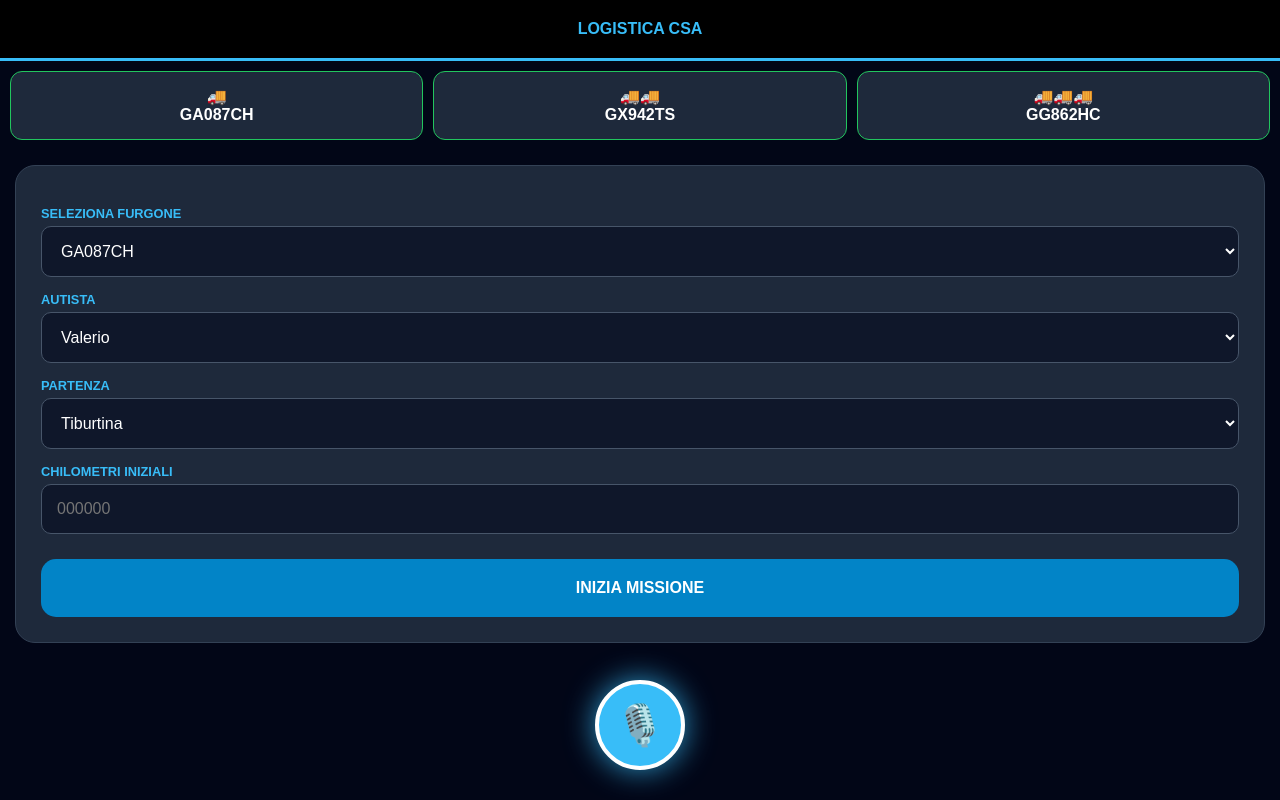
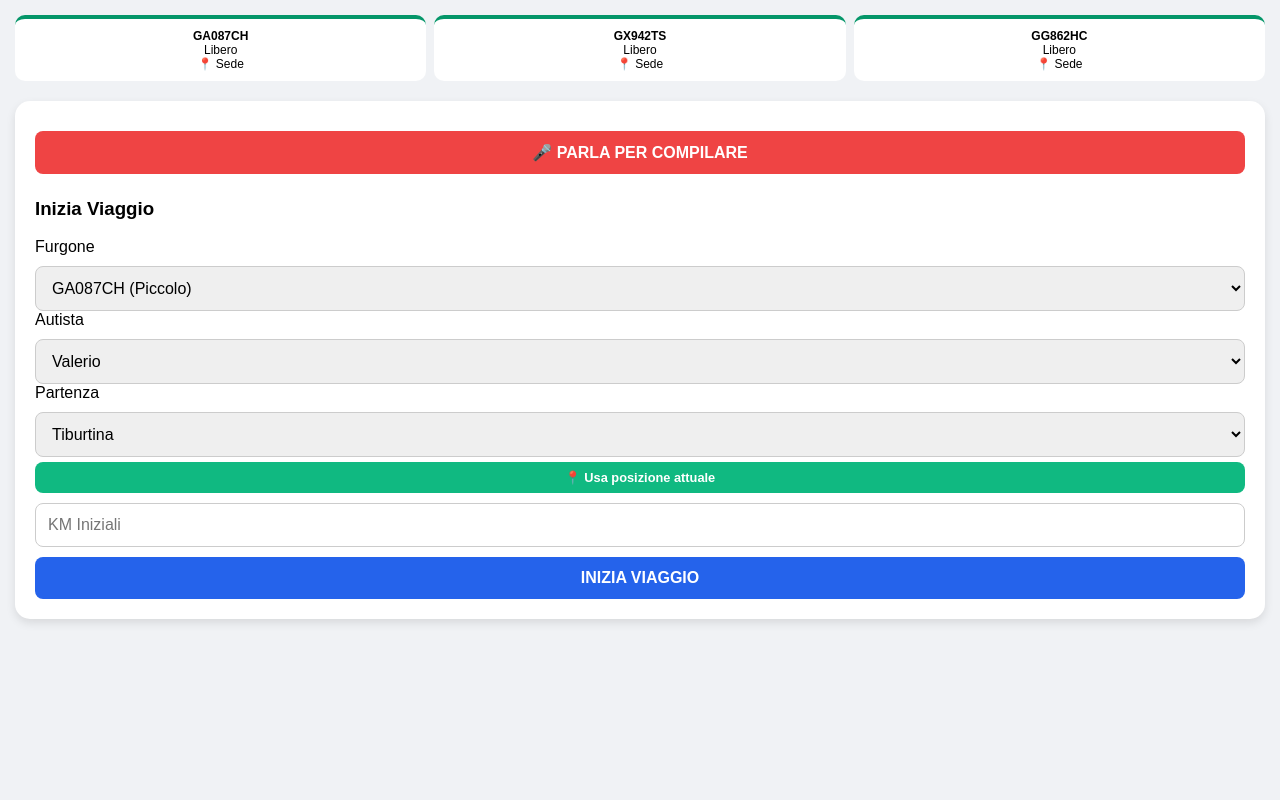
Before and after one commit to valerio121291/furgoni-uscite, a Flask app: page / in a window 1280 px wide. Run offline with Flask 3, Linux system fonts and the light colour scheme.

Commit message:
Update form.html

```diff
--- a/templates/form.html
+++ b/templates/form.html
@@ -2,115 +2,158 @@
 <html lang="it">
 <head>
     <meta charset="utf-8">
-    <meta name="viewport" content="width=device-width, initial-scale=1, maximum-scale=1, user-scalable=no">
-    <title>Logistica CSA</title>
+    <meta name="viewport" content="width=device-width, initial-scale=1">
+    <title>Centrale Furgoni Valerio</title>
     <style>
-        :root { --bg: #020617; --card: #1e293b; --accent: #38bdf8; --success: #22c55e; --warning: #f59e0b; }
-        body { font-family: sans-serif; background: var(--bg); color: white; margin: 0; padding-bottom: 120px; overflow-x: hidden; }
-        .header { background: #000; color: var(--accent); padding: 20px; text-align: center; font-weight: 800; border-bottom: 3px solid var(--accent); }
-        .status-container { display: grid; grid-template-columns: repeat(3, 1fr); gap: 10px; padding: 10px; }
-        .truck-card { background: var(--card); padding: 15px 5px; border-radius: 12px; text-align: center; border: 1px solid #334155; }
-        .truck-card.In.Viaggio { border-color: var(--warning); box-shadow: 0 0 10px var(--warning); }
-        .truck-card.Libero { border-color: var(--success); }
-        .card { background: var(--card); margin: 15px; padding: 25px; border-radius: 20px; border: 1px solid #334155; }
-        label { display: block; margin-top: 15px; color: var(--accent); font-weight: bold; font-size: 0.8rem; }
-        select, input { width: 100%; padding: 15px; margin-top: 5px; border-radius: 10px; border: 1px solid #475569; background: #0f172a; color: white; box-sizing: border-box; font-size: 1rem; }
-        .btn { width: 100%; padding: 20px; margin-top: 25px; border-radius: 15px; border: none; font-weight: bold; color: white; text-transform: uppercase; cursor: pointer; font-size: 1rem; }
-        .btn-start { background: #0284c7; } .btn-next { background: #d97706; } .btn-stop { background: #16a34a; }
-        #voiceBtn { position: fixed; bottom: 30px; left: 50%; transform: translateX(-50%); width: 90px; height: 90px; border-radius: 50%; background: var(--accent); border: 4px solid white; font-size: 40px; z-index: 9999; display: flex; align-items: center; justify-content: center; box-shadow: 0 0 30px rgba(56,189,248,0.8); cursor: pointer; -webkit-tap-highlight-color: transparent; }
+        body { font-family: sans-serif; background: #f0f2f5; padding: 15px; margin: 0; }
+        .status-grid { display: grid; grid-template-columns: repeat(3, 1fr); gap: 8px; margin-bottom: 20px; }
+        .truck-card { background: white; padding: 10px; border-radius: 10px; text-align: center; font-size: 0.75rem; border-top: 4px solid #ccc; }
+        .In.Viaggio { border-top-color: #f97316; }
+        .Libero { border-top-color: #059669; }
+        .main-card { background: white; padding: 20px; border-radius: 15px; box-shadow: 0 4px 10px rgba(0,0,0,0.1); }
+        select, input, button { width: 100%; padding: 12px; margin-top: 10px; border-radius: 8px; border: 1px solid #ccc; box-sizing: border-box; font-size: 1rem; }
+        button { background: #2563eb; color: white; font-weight: bold; border: none; cursor: pointer; }
+        .btn-stop { background: #059669; }
+        .voice-btn { background: #ef4444; margin-bottom: 15px; }
+        .gps-btn { background: #10b981; color: white; padding: 8px; margin-top: 5px; border-radius: 8px; border: none; font-size: 0.8rem; cursor: pointer; }
+        .info-box { background: #eff6ff; padding: 10px; border-radius: 8px; margin-bottom: 15px; font-size: 0.9rem; border-left: 4px solid #2563eb; }
+        #voice-status { font-size: 0.8rem; text-align: center; color: #666; margin-top: -10px; margin-bottom: 10px; }
     </style>
 </head>
 <body>
-    <div class="header">LOGISTICA CSA</div>
 
-    <div class="status-container">
-        <div class="truck-card {{ furgoni['GA087CH'].stato }}">🚚<br><strong>GA087CH</strong></div>
-        <div class="truck-card {{ furgoni['GX942TS'].stato }}">🚚🚚<br><strong>GX942TS</strong></div>
-        <div class="truck-card {{ furgoni['GG862HC'].stato }}">🚚🚚🚚<br><strong>GG862HC</strong></div>
+    <div class="status-grid">
+        {% for t, info in furgoni.items() %}
+        <div class="truck-card {{ info.stato }}">
+            <strong>{{ t }}</strong><br>
+            {{ info.stato }}<br>
+            📍 {{ info.posizione }}
+        </div>
+        {% endfor %}
     </div>
 
-    <div class="main-container"><div class="card"><form method="post" id="mainForm">
+    <div class="main-card">
         {% if not targa_attiva %}
-            <label>SELEZIONA FURGONE</label>
-            <select name="targa"><option value="GA087CH">GA087CH</option><option value="GX942TS">GX942TS</option><option value="GG862HC">GG862HC</option></select>
-            <label>AUTISTA</label>
-            <select name="autista" id="select_autista"><option>Valerio</option><option>Daniele</option><option>Costantino</option><option>Stefano</option></select>
-            <label>PARTENZA</label>
-            <select name="partenza" id="select_partenza"><option value="Tiburtina">Tiburtina</option><option value="Rieti">Rieti</option><option value="Sede">Sede</option></select>
-            <label>CHILOMETRI INIZIALI</label>
-            <input type="number" name="km_partenza" id="km_input" placeholder="000000">
-            <button type="submit" name="azione" value="start" class="btn btn-start">Inizia Missione</button>
+            <button type="button" class="voice-btn" id="start-voice">🎤 PARLA PER COMPILARE</button>
+            <div id="voice-status"></div>
+        {% endif %}
+
+        <form method="post" id="mainForm">
+            {% if not targa_attiva %}
+                <h3>Inizia Viaggio</h3>
+                <label>Furgone</label>
+                <select name="targa" id="targa" required>
+                    <option value="GA087CH">GA087CH (Piccolo)</option>
+                    <option value="GX942TS">GX942TS (Medio)</option>
+                    <option value="GG862HC">GG862HC (Grosso)</option>
+                </select>
+                <label>Autista</label>
+                <select name="autista" id="autista">
+                    <option value="Valerio">Valerio</option>
+                    <option value="Daniele">Daniele</option>
+                    <option value="Costantino">Costantino</option>
+                    <option value="Simone">Simone</option>
+                    <option value="Stefano">Stefano</option>
+                </select>
+                <label>Partenza</label>
+                <select name="partenza" id="partenza">
+                    <option value="Tiburtina">Tiburtina</option>
+                    <option value="Rieti">Rieti</option>
+                    <option value="Cavour Viminale">Cavour Viminale</option>
+                    <option value="Via Genova">Via Genova</option>
+                    <option value="Policlinico">Policlinico</option>
+                    <option value="San Giovanni">San Giovanni</option>
+                </select>
+                <button type="button" class="gps-btn" onclick="rilevaPosizione('partenza')">📍 Usa posizione attuale</button>
+                <input type="number" name="km_partenza" id="km_partenza" placeholder="KM Iniziali" required>
+                <button type="submit" name="azione" value="start">INIZIA VIAGGIO</button>
             {% else %}
-            <div style="text-align:center; padding:10px; background:#0c4a6e; border-radius:10px;"><strong>{{ targa_attiva }}</strong><br><small>Autista: {{ corsa_attiva.autista }}</small></div>
+                <div class="info-box">
+                    <strong>{{ targa_attiva }}</strong> guidato da <strong>{{ corsa_attiva.autista }}</strong>
+                </div>
                 <input type="hidden" name="targa" value="{{ targa_attiva }}">
+
                 {% if corsa_attiva.step == 1 %}
-                <label>DESTINAZIONE</label><select name="destinazione" id="select_dest"><option value="Rieti">Rieti</option><option value="L'Aquila">L'Aquila</option></select>
-                <label>KM ALL'ARRIVO</label><input type="number" name="km_destinazione" id="km_input_2">
-                <button type="submit" name="azione" value="arrivo_dest" class="btn btn-next">Registra Arrivo</button>
-            {% else %}
-                <label>KM RIENTRO IN SEDE</label><input type="number" name="km_rientro" id="km_input_3">
-                <button type="submit" name="azione" value="stop" class="btn btn-stop">Chiudi Missione</button>
+                    <h3>Fase 2: Arrivo a Destinazione</h3>
+                    <label>Dove sei arrivato?</label>
+                    <select name="destinazione" id="destinazione">
+                        <option value="Rieti">Rieti</option>
+                        <option value="L'Aquila">L'Aquila</option>
+                        <option value="Tiburtina">Tiburtina</option>
+                    </select>
+                    <button type="button" class="gps-btn" onclick="rilevaPosizione('destinazione')">📍 Rileva dove sono</button>
+                    <input type="number" name="km_destinazione" placeholder="KM Arrivo" required>
+                    <button type="submit" name="azione" value="arrivo_dest">REGISTRA ARRIVO</button>
+                {% elif corsa_attiva.step == 2 %}
+                    <h3>Fase 3: Rientro alla Base</h3>
+                    <p>Stai rientrando a Tiburtina.</p>
+                    <input type="number" name="km_rientro" placeholder="KM Finali al rientro" required>
+                    <button type="submit" name="azione" value="stop" class="btn-stop">CHIUDI E SCARICA PDF</button>
                 {% endif %}
-            <button type="submit" name="azione" value="annulla" style="background:none; border:none; color:#64748b; width:100%; margin-top:20px;">× Annulla</button>
+
+                <button type="submit" name="azione" value="annulla" style="background:#666; margin-top:30px; font-size: 0.8rem;">Annulla Viaggio</button>
             {% endif %}
-    </form></div></div>
-
-    <button id="voiceBtn" type="button">🎙️</button>
+        </form>
+    </div>
 
     <script>
-        const vBtn = document.getElementById('voiceBtn');
-        const SpeechRecognition = window.SpeechRecognition || window.webkitSpeechRecognition;
+    // --- LOGICA VOCALE IA ---
+    const btnVoice = document.getElementById('start-voice');
+    const statusVoice = document.getElementById('voice-status');
 
-        if (SpeechRecognition) {
-            const recognition = new SpeechRecognition();
-            recognition.lang = 'it-IT';
+    if (btnVoice && 'webkitSpeechRecognition' in window) {
+        const recognition = new webkitSpeechRecognition();
+        recognition.lang = "it-IT";
 
-            vBtn.onclick = () => {
+        btnVoice.onclick = () => {
             recognition.start();
-                vBtn.style.background = 'red';
-                vBtn.innerText = "🛑";
+            statusVoice.innerText = "Ti ascolto... parla ora";
         };
 
-            recognition.onresult = (e) => {
-                const transcript = e.results[0][0].transcript;
-                vBtn.style.background = '#38bdf8';
-                vBtn.innerText = "🎙️";
+        recognition.onresult = (event) => {
+            const transcript = event.results[0][0].transcript;
+            statusVoice.innerText = "Hai detto: " + transcript + ". Elaboro...";
 
-                fetch('/chat_ia', {
+            fetch('/process_voice', {
                 method: 'POST',
                 headers: {'Content-Type': 'application/json'},
-                    body: JSON.stringify({messaggio: transcript})
+                body: JSON.stringify({text: transcript})
             })
-                .then(r => r.json()).then(data => {
-                    // Compilazione Automatica
-                    if(data.autista) {
-                        let sel = document.getElementById('select_autista');
-                        if(sel) Array.from(sel.options).forEach(o => { if(o.text.includes(data.autista)) o.selected = true; });
+            .then(res => res.json())
+            .then(data => {
+                if(data.targa) document.getElementById('targa').value = data.targa;
+                if(data.autista) document.getElementById('autista').value = data.autista;
+                if(data.km) document.getElementById('km_partenza').value = data.km;
+                if(data.partenza) {
+                    let opt = new Option(data.partenza, data.partenza, true, true);
+                    document.getElementById('partenza').add(opt);
                 }
-                    if(data.partenza) {
-                        let sel = document.getElementById('select_partenza');
-                        if(sel) sel.add(new Option(data.partenza, data.partenza, true, true));
-                    }
-                    if(data.km) {
-                        let field = document.getElementById('km_input') || document.getElementById('km_input_2') || document.getElementById('km_input_3');
-                        if(field) field.value = data.km.replace(/\D/g,'');
-                    }
-                    if(data.destinazione) {
-                        let sel = document.getElementById('select_dest');
-                        if(sel) sel.add(new Option(data.destinazione, data.destinazione, true, true));
-                    }
-                    // Feedback Vocale
-                    const ut = new SpeechSynthesisUtterance(data.risposta || "Ho inserito i dati");
-                    ut.lang = 'it-IT';
-                    window.speechSynthesis.speak(ut);
+                statusVoice.innerText = "Dati compilati! Controlla e premi Inizia.";
+            })
+            .catch(err => {
+                statusVoice.innerText = "Errore durante l'elaborazione.";
+                console.error(err);
             });
         };
+    }
 
-            recognition.onerror = () => { vBtn.style.background = '#38bdf8'; vBtn.innerText = "🎙️"; };
-            recognition.onend = () => { vBtn.style.background = '#38bdf8'; vBtn.innerText = "🎙️"; };
-
-        } else {
-            vBtn.onclick = () => alert("Microfono non supportato su questo browser. Usa Chrome.");
+    function rilevaPosizione(idCampo) {
+        const campo = document.getElementById(idCampo);
+        if (navigator.geolocation) {
+            navigator.geolocation.getCurrentPosition(function(position) {
+                const lat = position.coords.latitude;
+                const lon = position.coords.longitude;
+                fetch(`https://nominatim.openstreetmap.org/reverse?format=json&lat=${lat}&lon=${lon}`)
+                    .then(r => r.json())
+                    .then(data => {
+                        const nome = data.address.city || data.address.town || "Posizione Rilevata";
+                        const via = data.address.road || "";
+                        const finale = via ? via + ", " + nome : nome;
+                        const opt = new Option(finale, finale, true, true);
+                        campo.add(opt);
+                    });
+            });
+        }
     }
     </script>
 </body>
```
Lines whose indentation alone changed are shown as unchanged.
